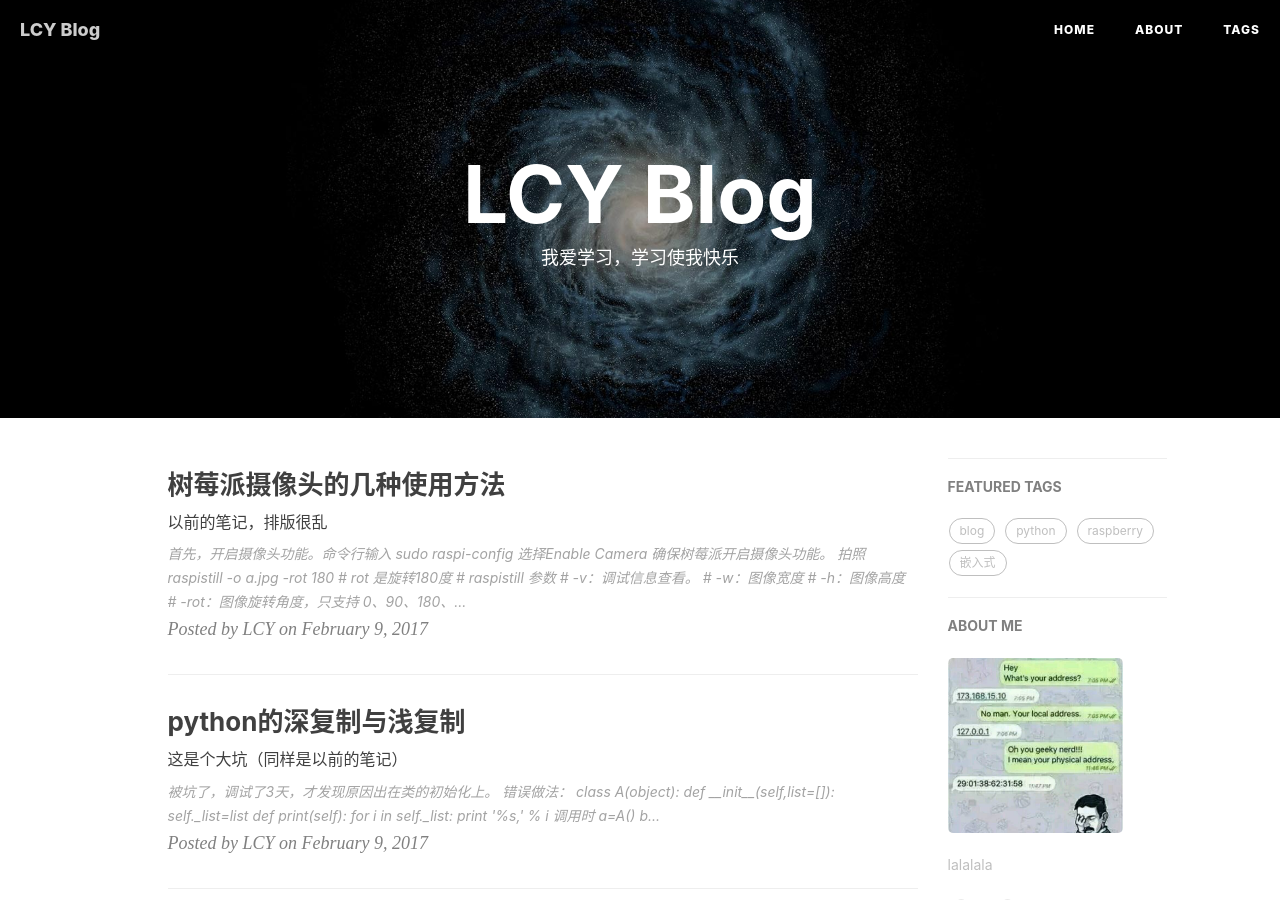
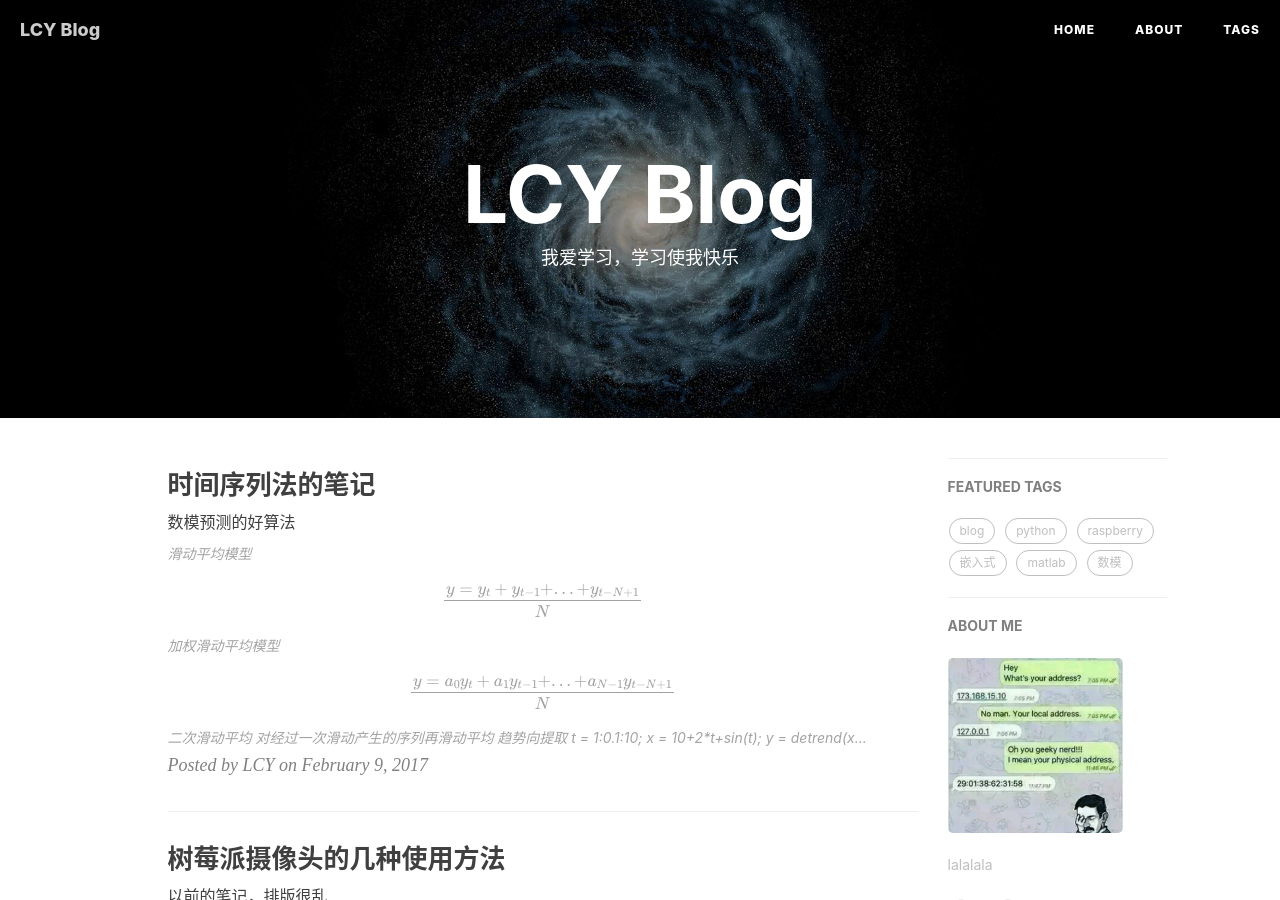
Before and after one commit to lichunown/jekyllblog, a Jekyll site: the page built from index.html, in a window 1280 px wide and 900 px high. Built offline with Jekyll 4.4.1, drawn with Linux system fonts in a browser that asks for light colours; nearby versions of some CDN libraries; formulas are drawn with MathJax 3; the list of posts is cut into pages by our own code; comment, search, counter and statistics services are not loaded.

Commit message:
add blog

````diff
--- a/_includes/head.html
+++ b/_includes/head.html
@@ -46,7 +46,8 @@
         <script src="https://oss.maxcdn.com/libs/html5shiv/3.7.0/html5shiv.js"></script>
         <script src="https://oss.maxcdn.com/libs/respond.js/1.4.2/respond.min.js"></script>
     <![endif]-->
-
+    <script type="text/javascript" src="http://cdn.mathjax.org/mathjax/latest/MathJax.js?config=TeX-AMS-MML_HTMLorMML">
+    </script>
     <!-- ga & ba script hoook -->
     <script></script>
 </head>
--- /dev/null
+++ b/_posts/2017-02-10-time-series.markdown
@@ -0,0 +1,75 @@
+---
+layout:     post
+title:      "时间序列法的笔记"
+subtitle:   "数模预测的好算法"
+date:       2017-02-09
+author:     "LCY"
+header-img: "img/default.jpg"
+tags:
+    - matlab
+    - 数模
+---
+
+### 滑动平均模型
+
+$$
+
+\frac{y=y_t+y_{t-1}+...+y_{t-N+1}}{N}
+
+$$
+
+### 加权滑动平均模型
+
+$$
+
+\frac{y=a_0y_t+a_1y_{t-1}+...+a_{N-1}y_{t-N+1}}{N}
+
+$$
+
+### 二次滑动平均
+
+对经过一次滑动产生的序列再滑动平均
+
+## 趋势向提取
+
+```matlab
+t = 1:0.1:10;
+x = 10+2*t+sin(t);
+y = detrend(x);%消除线性趋
+y = detrend(x,'constant');
+y = detrend(x,'linear',[10,12,13]);
+plot(y);
+plot(x-y);%提取线性趋势
+```
+
+## 插值
+
+```matlab
+y = interp(x,r)
+[y,b] = interp(x,r,l,alpha)
+%%
+%  x:时间序列
+%  r:插入点倍数
+%  l:c
+%  alpha
+%%
+x = sin(t);
+plot(x);hold on;stem(x);
+y = interp(x,4);
+plot(y);hold on;stem(y);
+%% or
+[y,b] = resample(x,p,q,n,beta)
+```
+
+### 离散点
+
+```
+x=[...];
+y=[...];
+yy = spline(x,y)%三次样条插值函数
+xx = 1:0.1:10;
+Y = ppval(yy,xx);
+plot(x,y,'.',xx,Y);
+
+
+```
````
